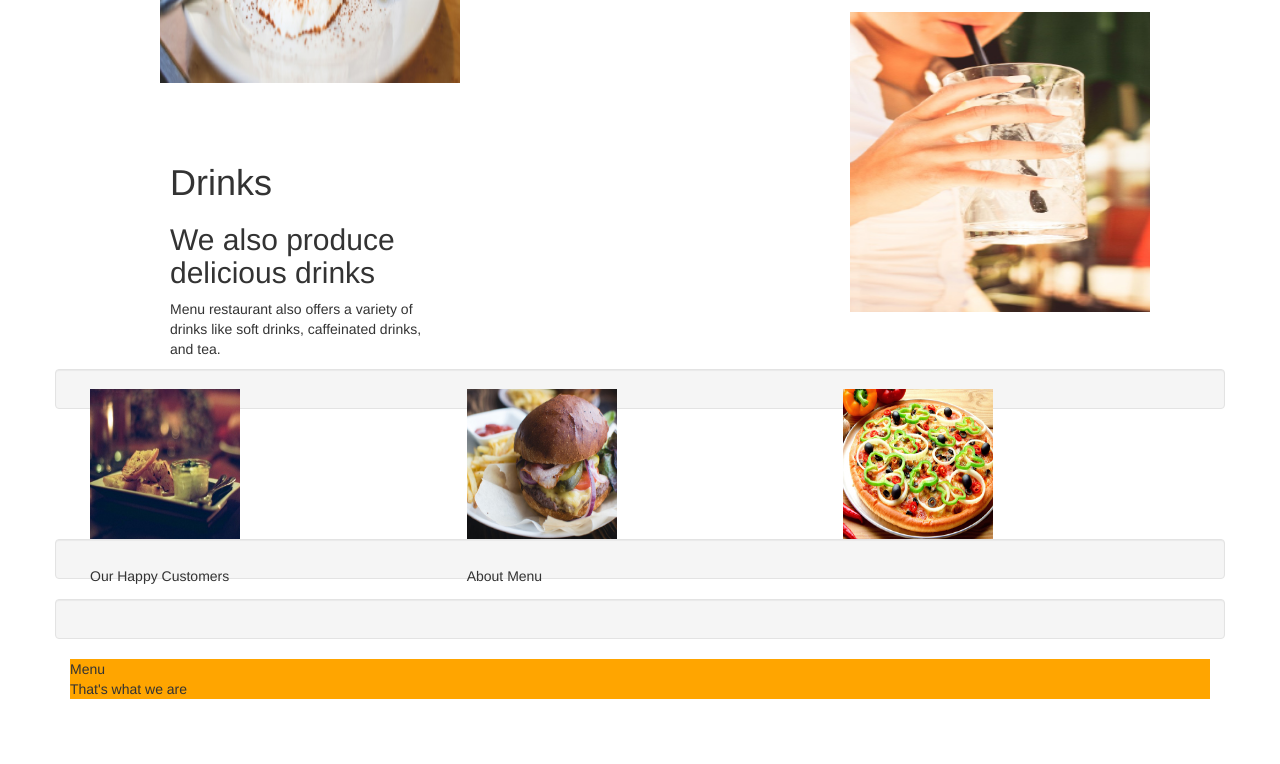
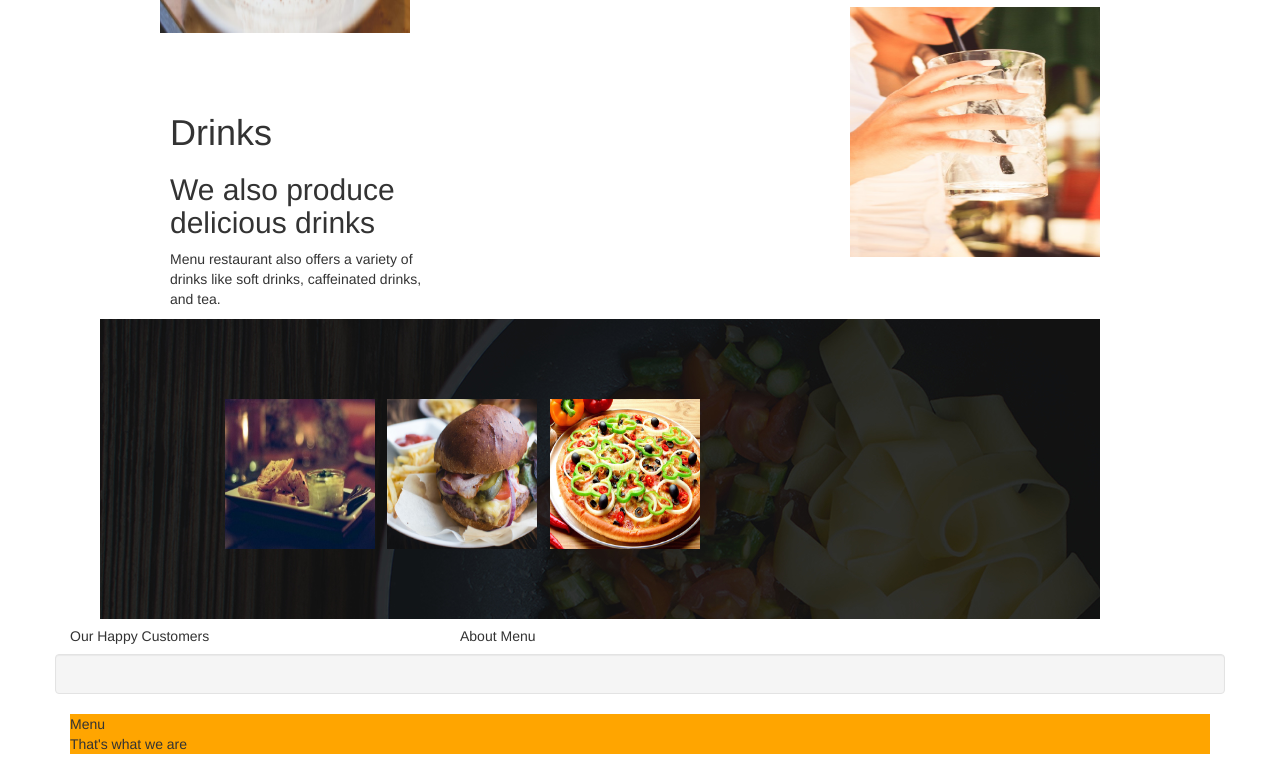
Before and after one commit to Brighteous2017/IP2, a plain HTML site: page assets/menu.html in a window 1280 px wide. Shown: the part 867-1631 px from the top of the page. Before the commit the page ends 1576 px from the top, so only its background shows below. Drawn offline with nearby package versions, Linux system fonts and the light colour scheme.

Commit message:
more additions

```diff
--- a/assets/index.css
+++ b/assets/index.css
@@ -1,3 +1,7 @@
+.container {
+  border-color: black block 1px;
+}
+/*I used class ben to fix the first row. The class helped me fix the landing image*/
 .ben
 {
   background-image: url(landing.jpg);
@@ -7,6 +11,7 @@
   margin-left: 50px;
   margin-right: 50px;
 }
+
 div.bottomcenter {
   position: relative;
   text-align: center;
@@ -27,9 +32,10 @@ div.bottomright {
   position: relative;
   image-orientation: right;
   padding-left: 0px;
-  padding-top: 5px;
+  padding-top: 0px;
   margin-right: 180px;
   padding-bottom: auto;
+  image-
 }
 div.topright {
   position: relative;
@@ -79,12 +85,21 @@ div.party {
   height: 100px;
   margin-left: 20px;
 }
-.row {
-    column-gap: 0px;
 
-
+.row4 {
+  background-image: url(foodsBg.jpg);
+  backface-visibility: hidden;
+  width: 1000px;
+  height: 300px;
+  margin-left: 30px;
 }
-
+.row4a {
+  width: 600px;
+  height: 150px;
+  padding-left: 110px;
+  padding-top: 80px;
+  padding-right: 3px;
+}
 .text1 {
     text-align: right;
     float: right;
--- a/assets/menu.html
+++ b/assets/menu.html
@@ -49,10 +49,10 @@
           <img src="dinner.jpg" width="300px" height="200px" alt="image for dinner plate">
         </div>
       </div>
-<!--This is the third row-->
+<!--This is the third row. This was a challenging one to fix-->
        <div class="row">
          <div class="col-md-4">
-           <div class="topleft"><img src="fastFood1.jpg" width="300px" height="300px" alt="fast food image"></div>
+           <div class="topleft"><img src="fastFood1.jpg" width="250px" height="250px" alt="fast food image"></div>
            <div class="bottomleft">
              <h1>Drinks</h1>
              <h2>We also produce delicious drinks</h2>
@@ -66,13 +66,13 @@
                <h2>You'll love our delicious fast food</h2>
                  <p>We offer very delicious fast foods of all kinds at a very affordable price.</p>
              </div>
-                <div class="bottomright"><img src="drink1.jpg" width="300px" height="300px" alt="drink image"></div>
+                <div class="bottomright"><img src="drink1.jpg" width="250px" height="250px" alt="drink image"></div>
          </div>
        </div>
 
 <!--This is the fourth row-->
-        <div class="row">
-          <div class="well" width="700px" height="400px" class="nested">
+        <div class="row4">
+          <div class="row4a" class="nested">
            <div class="col-md-4"><img src="chickenBurger.jpg" width="150px" height="150px"></div>
            <div class="col-md-4"><img src="beefBurger.jpg" width="150px" height="150px"></div>
            <div class="col-md-4"><img src="chickenPizza.jpg" width="150px" height="150px"></div>
@@ -81,7 +81,7 @@
 
 <!--This is the fifth row-->
        <div class="row">
-         <div class="well" width="700px" height="400px">
+         <div>
            <div class="col-sm-4">
              <h5>Our Happy Customers</h5>
            </div>
```
